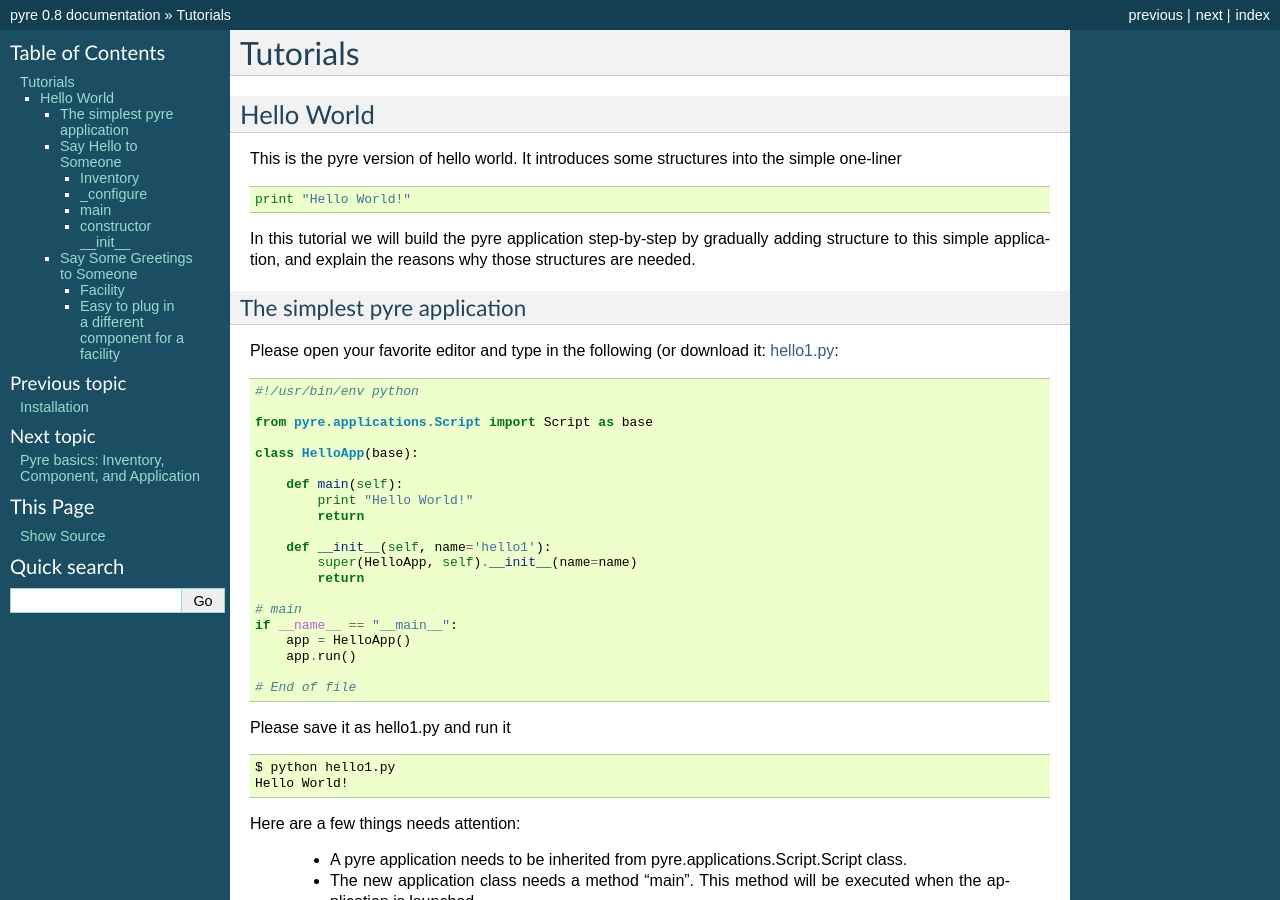
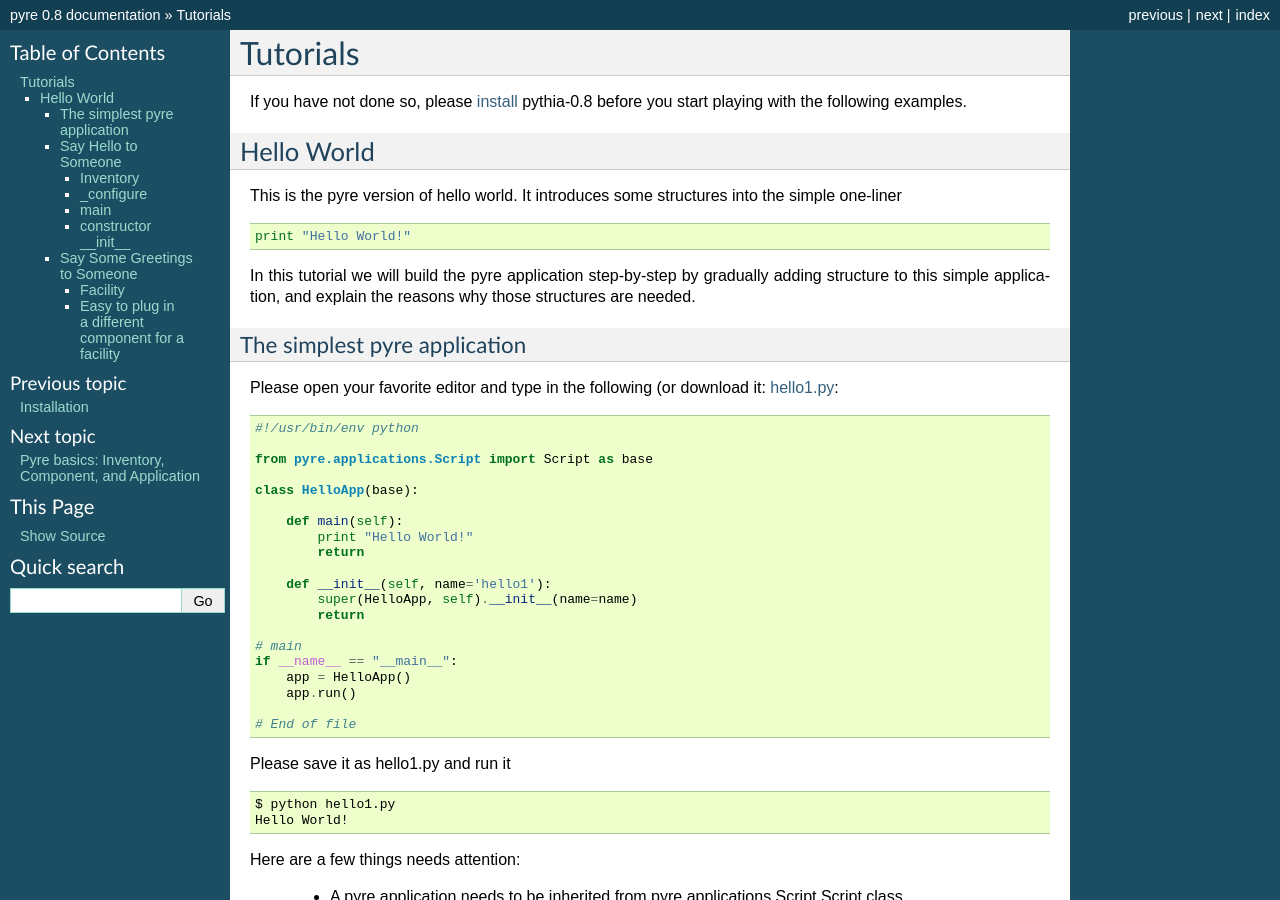
Before and after one commit to danse-inelastic/pyre, a Sphinx documentation site: the page built from docs/pyreTutorials.rst, in a window 1280 px wide and 900 px high. Built offline with Sphinx 7.4.7, drawn with Linux system fonts in a browser that asks for light colours; formulas are drawn with MathJax 3.

Commit message:
pyre docs: minor

```diff
--- a/docs/pyreInstallation.rst
+++ b/docs/pyreInstallation.rst
@@ -1,3 +1,5 @@
+.. _installation:
+
 Installation
 =================
 
--- a/docs/pyreTutorials.rst
+++ b/docs/pyreTutorials.rst
@@ -3,6 +3,11 @@
 
 Tutorials
 ===========
+
+If you have not done so, please
+:ref:`install <installation>`
+pythia-0.8 before you start playing with the following examples.
+
 
 Hello World
 -----------
```
